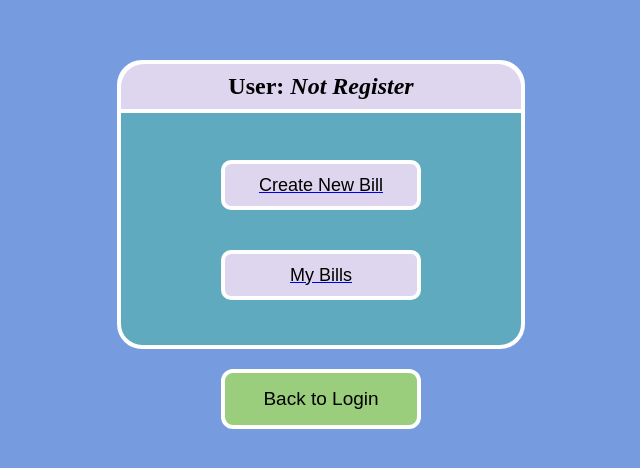
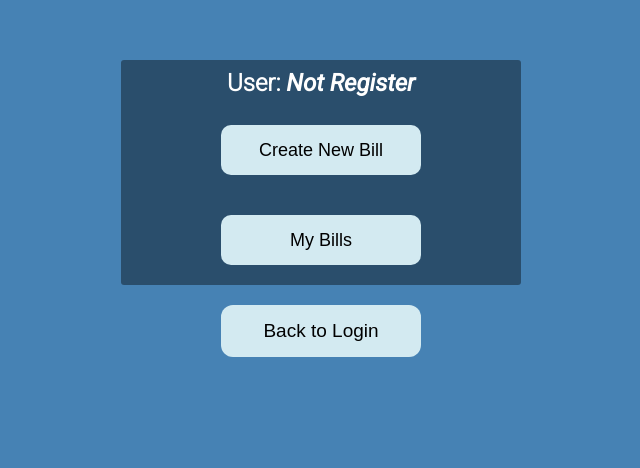
Before and after one commit to FacuCastellano/splitPurchasesApp, a website: page public/views/userMain.html in a window 1280 px wide. Shown: the part 140-608 px from the top of the page, without its empty margins (319-959 px from the left). Drawn offline with Linux system fonts and the light colour scheme; no server answers.

Commit message:
se mejoro la vista del billMain

```diff
--- a/public/stylesheets/userMain-billMain.css
+++ b/public/stylesheets/userMain-billMain.css
@@ -1,33 +1,43 @@
 @import url('https://fonts.googleapis.com/css2?family=Roboto:ital,wght@0,300;1,300;1,400&display=swap');
 
 :root{
-    --body-bg-color:rgb(118, 155, 223);
-    --maindiv-bg-color:rgb(96, 170, 192);
-    --content-bg-color:rgb(221, 214, 238);
+    --body-bg-color: steelblue  /* rgb(118, 155, 223)*/;
+    --maindiv-bg-color: rgb(211, 234, 241) /*rgb(145, 195, 236)  /*rgb(96, 170, 192)*/;
+    --botton-bg-color: rgb(211, 234, 241) /*rgb(145, 195, 236)  /*rgb(96, 170, 192)*/;
+    --content-bg-color:rgba(0, 0, 0, 0.4) /*rgb(221, 214, 238)*/;
 }
 
 *{
     margin: 0;
     padding: 0;
-
+    text-decoration: none;
 }
 
 body{
     background-color:var(--body-bg-color);
+    color: rgb(33, 40, 43);
+    color:white;
     display: flex;
     flex-direction: column;
     align-items: center;
     justify-content: center;
     margin-top: 200px;
+    font-family: 'Roboto',sans-serif;
+}
+
+hr{
+    border: 1px solid white;
+    width: calc(100% - 4px);
+
 }
 
 .mainContainer{
     width: 400px;
     height: auto;
-    padding:25px 0;
-    border-radius: 25px;
-    background-color: var(--maindiv-bg-color);
-    border: solid 4px white;
+    /*padding:25px 0;*/
+    border-radius: 3px;
+    background-color: var(--content-bg-color);
+    /*border: solid 1px white;*/
     display: flex;
     flex-direction: column;
     align-items: center;
@@ -37,27 +47,41 @@ body{
     margin-top: 0;
     padding-top: 0;
     position: relative;
-    top: -27px;
+    /*top: -27px;*/
     width: 100%;
     height: 45px;
-    border-radius:25px 25px 0 0 ;
-    background-color:var(--content-bg-color);
-    border:solid 2px white;
-    border-bottom:solid 4px white;
+    /*border-radius:3px 3px 0 0 ;*/
+    /*background-color:var(--content-bg-color)*/;
+    color:white;
+    /*border:solid 2px white*/;
+    /*border-bottom:solid 4px white;*/
     display: flex;
     align-items: center;
     justify-content: center;
     text-transform: capitalize;
+}
+.billmain-title-container{
+    justify-content: space-around;
+}
+
+.billmain-title-container .icon-container{
+    font-size: x-large;
+}
+.icon-container{
+    padding: 8px 15px;
+    /* border: solid 1px white;
+    border-radius:5px; */
 }
 
 .options{
     color: black;
     height: 50px;
     width:200px;
-    background-color: var(--content-bg-color);
+    background-color: var(--botton-bg-color);
+    text-decoration: dotted;
     margin:20px 0;
     border-radius: 10px;
-    border: solid 4px white;
+    border: none;
     display: flex;
     flex-direction: column;
     align-items: center;
@@ -75,9 +99,10 @@ button:active{
     margin-top:20px;
     width: 200px;
     height:100%;
-    border: solid 4px white;
+    border: none;
     border-radius: 12px;
-    background-color: rgb(154, 206, 124);
+    background-color:  var(--botton-bg-color);
+
 
 }
 
```
Also changed, not shown: public/scripts/billMain.js (+8 -2 lines), public/views/billMain.html (+17 -7 lines).
